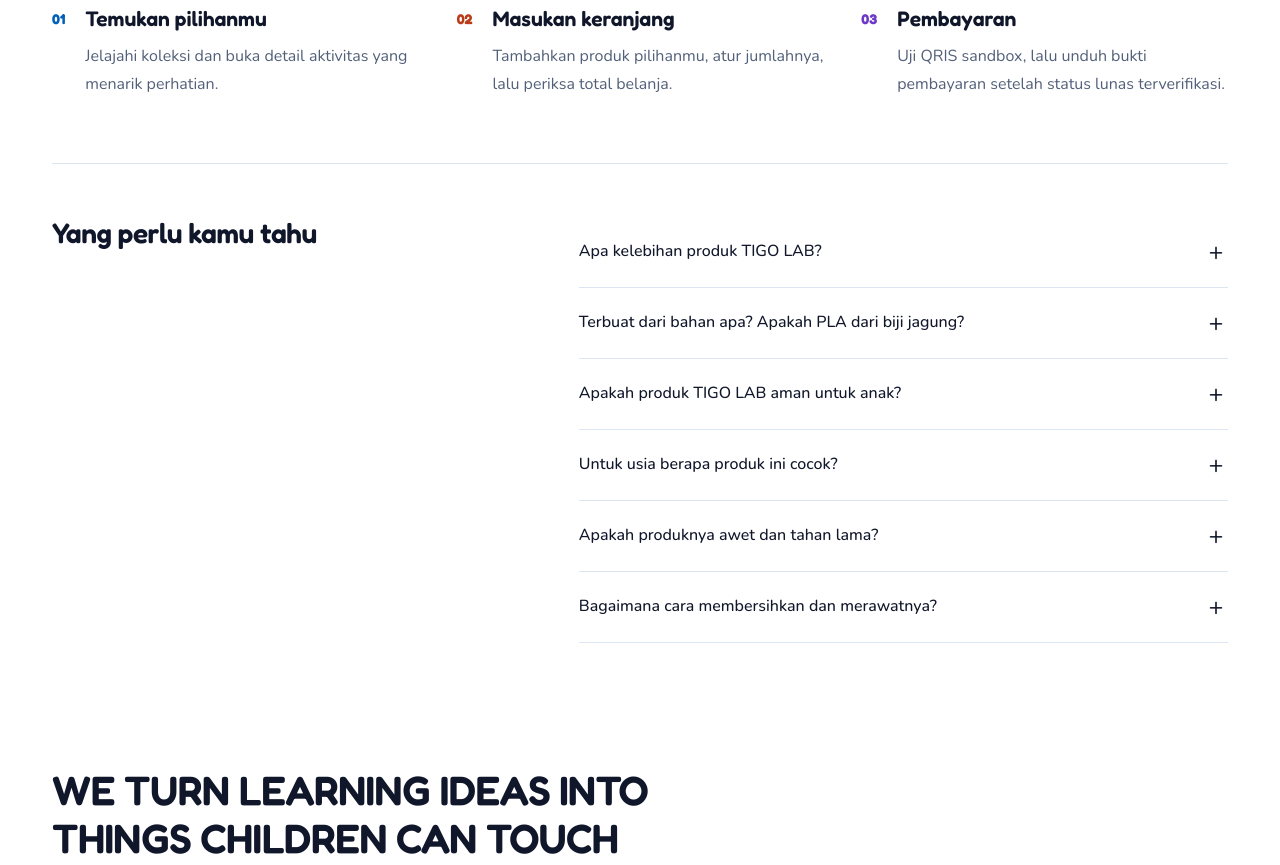
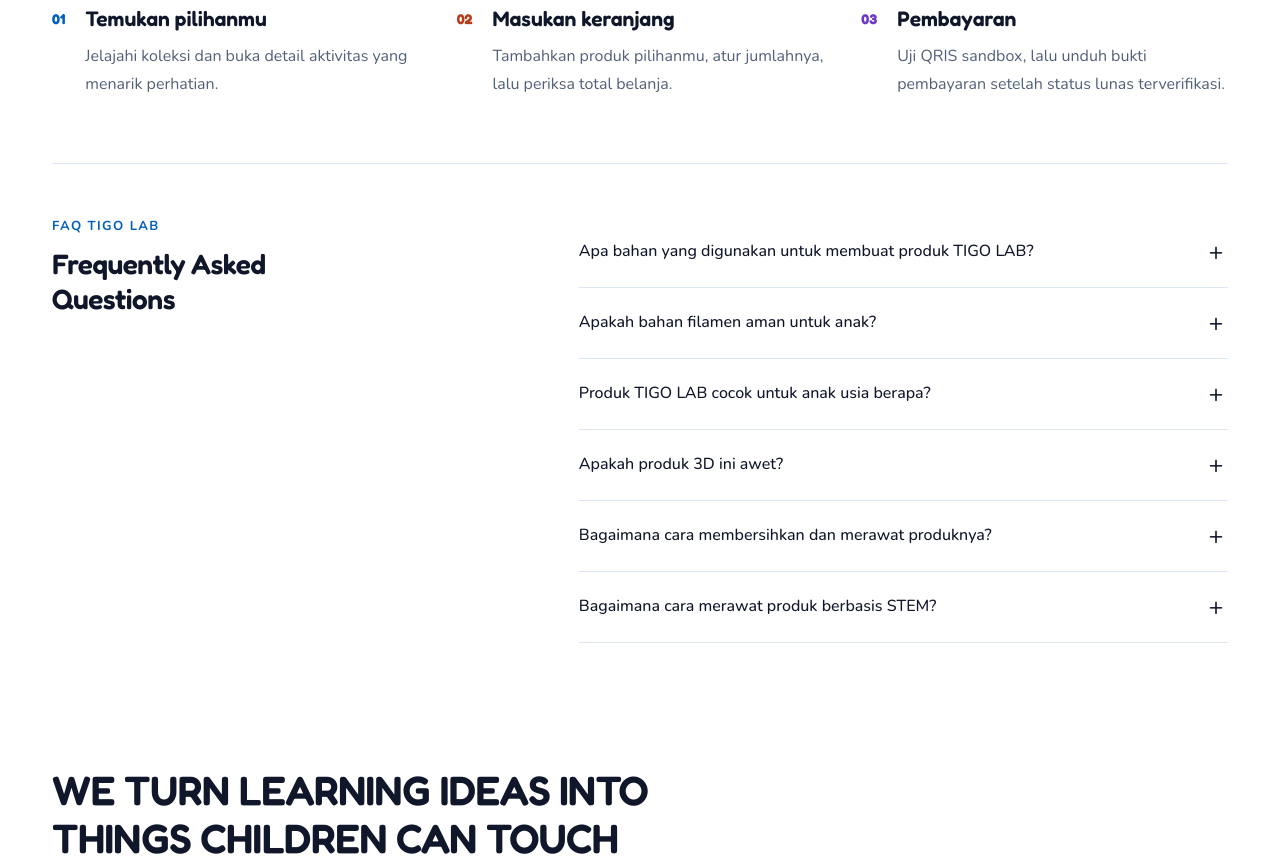
Before and after one commit to elyasiz/tigo.lab, a website with bundled scripts: page dist/index.html in a window 1280 px wide. Shown: the part 5444-6309 px from the top of the page. Built offline with nearby package versions, Linux system fonts and the light colour scheme; files whose address does not match are found by name.

Commit message:
Update TIGO LAB FAQ with materials, ages and STEM care

```diff
--- a/dist/index.html
+++ b/dist/index.html
@@ -54,13 +54,13 @@
         <article class="step reveal"><span class="step-number">02</span><div><h3>Masukan keranjang</h3><p>Tambahkan produk pilihanmu, atur jumlahnya, lalu periksa total belanja.</p></div></article>
         <article class="step reveal"><span class="step-number">03</span><div><h3>Pembayaran</h3><p>Uji QRIS sandbox, lalu unduh bukti pembayaran setelah status lunas terverifikasi.</p></div></article>
       </div>
-      <div class="faq-wrap"><h3>Yang perlu kamu tahu</h3><div class="faq-list">
-        <details><summary>Apa kelebihan produk TIGO LAB?<span aria-hidden="true">+</span></summary><p>Produk TIGO LAB menghadirkan aktivitas yang bisa dilihat, disentuh, dan dimainkan langsung. Desain presisi dari teknologi 3D printing, bentuk berwarna, serta ragam aktivitas mengajak anak menyusun, meronce, dan bereksplorasi sesuai jenis permainan.</p></details>
-        <details><summary>Terbuat dari bahan apa? Apakah PLA dari biji jagung?<span aria-hidden="true">+</span></summary><p>Komponen cetak 3D TIGO LAB menggunakan PLA (polylactic acid), plastik berbasis bahan nabati yang dapat dibuat dari pati biji jagung. Kelengkapan seperti tali atau benang dapat menggunakan bahan berbeda sesuai produk.</p></details>
-        <details><summary>Apakah produk TIGO LAB aman untuk anak?<span aria-hidden="true">+</span></summary><p>Pilih permainan sesuai rekomendasi usia dan kemampuan anak, lalu gunakan dengan pendampingan orang dewasa. Periksa kondisi komponen sebelum bermain. Keping kecil dan tali tidak boleh dimasukkan ke mulut; jauhkan permainan dengan bagian kecil dari anak di bawah 3 tahun.</p></details>
-        <details><summary>Untuk usia berapa produk ini cocok?<span aria-hidden="true">+</span></summary><p>Usia yang sesuai bergantung pada jenis aktivitas dan ukuran komponen setiap produk. Perhatikan rekomendasi usia serta petunjuk penggunaan pada produk. Jika belum tercantum, tanyakan kepada tim TIGO LAB agar pilihan permainan sesuai tahap perkembangan si kecil.</p></details>
-        <details><summary>Apakah produknya awet dan tahan lama?<span aria-hidden="true">+</span></summary><p>Produk dibuat untuk dimainkan berulang kali dengan penggunaan dan perawatan yang tepat. Hindari benturan keras, menekuk komponen secara paksa, dan paparan panas. Hentikan penggunaan komponen yang retak atau patah.</p></details>
-        <details><summary>Bagaimana cara membersihkan dan merawatnya?<span aria-hidden="true">+</span></summary><p>Lap dengan kain lembut yang sedikit dibasahi, lalu keringkan sebelum disimpan. Hindari air panas, perendaman lama, dan mesin pencuci piring. Simpan di tempat kering yang tidak terkena panas langsung.</p></details>
+      <div class="faq-wrap" id="faq" role="region" aria-labelledby="faqTitle"><div class="faq-heading"><div class="eyebrow">FAQ TIGO LAB</div><h3 id="faqTitle">Frequently Asked<br>Questions</h3></div><div class="faq-list">
+        <details><summary>Apa bahan yang digunakan untuk membuat produk TIGO LAB?<span aria-hidden="true">+</span></summary><p>Produk TIGO LAB dibuat dengan printer 3D menggunakan filamen plastik, seperti PLA dan TPU sesuai kebutuhan desain. Jenis bahan mengikuti keterangan masing-masing produk. Jika informasinya belum tercantum, tanyakan kepada tim TIGO LAB.</p></details>
+        <details><summary>Apakah bahan filamen aman untuk anak?<span aria-hidden="true">+</span></summary><p>Keamanan adalah prioritas TIGO LAB. “Safety First” menjadi filosofi kami dalam memilih bahan dan merancang produk untuk anak. Kami menggunakan PLA dan TPU sesuai kebutuhan produk. PLA dapat berasal dari bahan nabati seperti pati jagung, sedangkan TPU adalah plastik poliuretan yang fleksibel. Keamanan produk juga bergantung pada desain, ukuran komponen, proses produksi, serta penggunaan sesuai usia dan petunjuk.</p></details>
+        <details><summary>Produk TIGO LAB cocok untuk anak usia berapa?<span aria-hidden="true">+</span></summary><p>Produk Montessori kami direkomendasikan untuk anak usia 3 tahun ke atas (3+), sedangkan produk berbasis STEM untuk usia 5 tahun ke atas (5+). Dalam desain dan produksi, tim kami mempertimbangkan ukuran komponen untuk kelompok usia tersebut. Orang tua tetap perlu mendampingi anak, terutama saat menggunakan komponen kecil yang berisiko tertelan.</p></details>
+        <details><summary>Apakah produk 3D ini awet?<span aria-hidden="true">+</span></summary><p>Produk TIGO LAB berbahan PLA dan TPU dapat digunakan berulang kali dengan pemakaian dan perawatan yang tepat. Hindari benturan keras serta penggunaan yang memaksa komponen. Ketahanan produk dipengaruhi oleh desain, cara penggunaan, dan perawatannya.</p></details>
+        <details><summary>Bagaimana cara membersihkan dan merawat produknya?<span aria-hidden="true">+</span></summary><p>Untuk pembersihan ringan pada bagian non-elektronik, gunakan kain lembap lalu keringkan. Hindari air panas, api, panas langsung, dan bahan pembersih keras yang dapat merusak plastik. Simpan di tempat kering yang tidak terkena panas langsung.</p></details>
+        <details><summary>Bagaimana cara merawat produk berbasis STEM?<span aria-hidden="true">+</span></summary><p>Produk STEM dapat memiliki komponen elektronik, seperti lampu, saklar, LED, dan motor. Komponen ini harus dijaga tetap kering dan tidak terkena air atau paparan panas matahari langsung. Matikan daya sebelum membersihkan bagian elektronik dengan kain kering. Simpan di tempat teduh dan kering.</p></details>
       </div></div>
     </section>
     <section class="stories-section container" id="cerita-bermain" aria-labelledby="storiesTitle">
--- a/dist/styles.css
+++ b/dist/styles.css
@@ -194,6 +194,11 @@
 .step-number{font-size:14px}
 .faq-list summary{display:grid;grid-template-columns:minmax(0,1fr) 24px;font-size:16px;line-height:1.6}
 .faq-list summary>span{width:24px;line-height:1.2;text-align:center}
+.faq-list details[open] summary>span{transform:none;font-size:0}
+.faq-list details[open] summary>span::before{content:'×';font-size:25px;line-height:1.2}
+.faq-heading .eyebrow{color:var(--blue-ink);margin-bottom:12px}
+.faq-heading h3{font-size:28px;line-height:1.25}
+@media(max-width:800px){.faq-heading h3{font-size:25px}}
 .footer-top>p,.back-top,.play-sticker{font-size:14px}
 .footer-bottom{font-size:12px;line-height:1.75}
 .detail-copy>.detail-description,.animation-dialog>p:not(.small-note),.dialog-intro,.success-dialog>p,.cart-empty p{font-size:16px;line-height:1.75}
```
